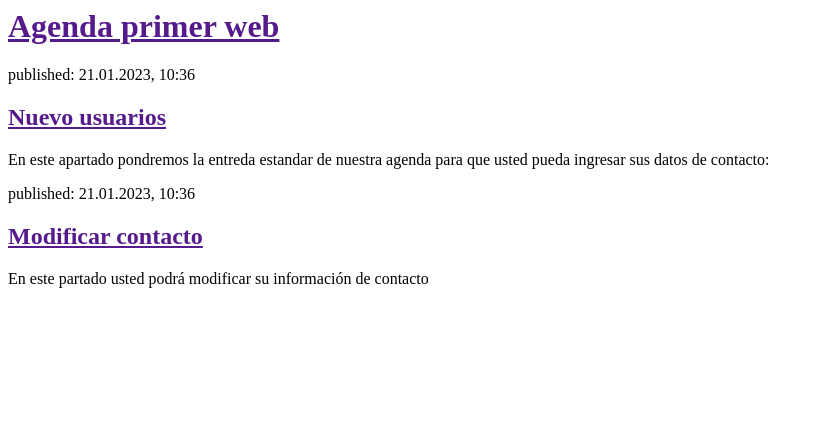
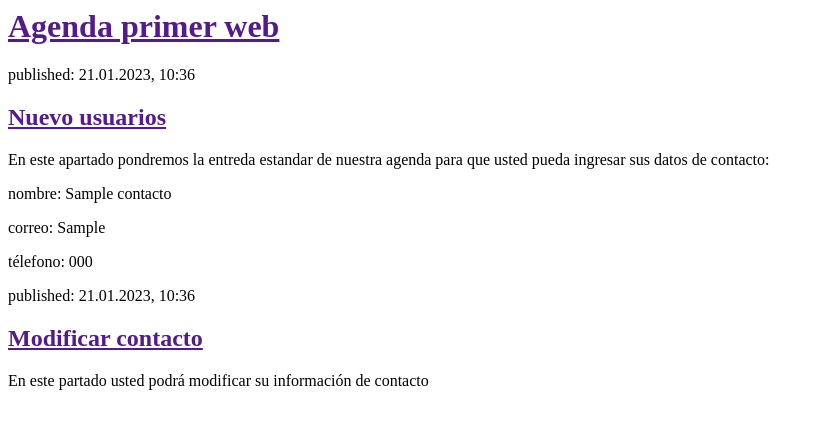
Before and after one commit to RickVIIDev/Mi-primer-web, a Django app: page / in a window 1280 px wide. Shown: the top 429 px of the page, without its empty margins (0-820 px from the left). Run offline with Django 4.2, Linux system fonts and the light colour scheme; tables that the repository leaves empty hold one stand-in row (values such as "Sample post").

Commit message:
Templates modificados para mostrar contacto desde base de datos.

```diff
--- a/bdagenda/templates/bdagenda/post_list.html
+++ b/bdagenda/templates/bdagenda/post_list.html
@@ -11,6 +11,15 @@
             <p>published: 21.01.2023, 10:36</p>
             <h2><a href="">Nuevo usuarios</a></h2>
             <p>En este apartado pondremos la entreda estandar de nuestra agenda para que usted pueda ingresar sus datos de contacto:</p>
+
+ 			{% for contacto in contactos %}
+ 				<div>
+        		<p> nombre: {{ contacto.nombre }}</p>
+        		<p> correo: {{ contacto.correo }}<p>
+        		<p> télefono: {{ contacto.phonenumb }}</p>
+    			</div>
+    		{% endfor %}
+
         </div>
 
         <div>
--- a/bdagenda/views.py
+++ b/bdagenda/views.py
@@ -1,5 +1,7 @@
 from django.shortcuts import render
+from .models import Contacto #el punto antes de models indica que estan en el directorio actual Esto significa que podemos utilizar "." y el nombre del archivo (sin .py).
 
 # Create your views here.
 def post_list(request):
-	return render(request, 'bdagenda/post_list.html', {})
+	contactos = Contacto.objects.all()
+	return render(request, 'bdagenda/post_list.html', {'contactos':contactos})
```
